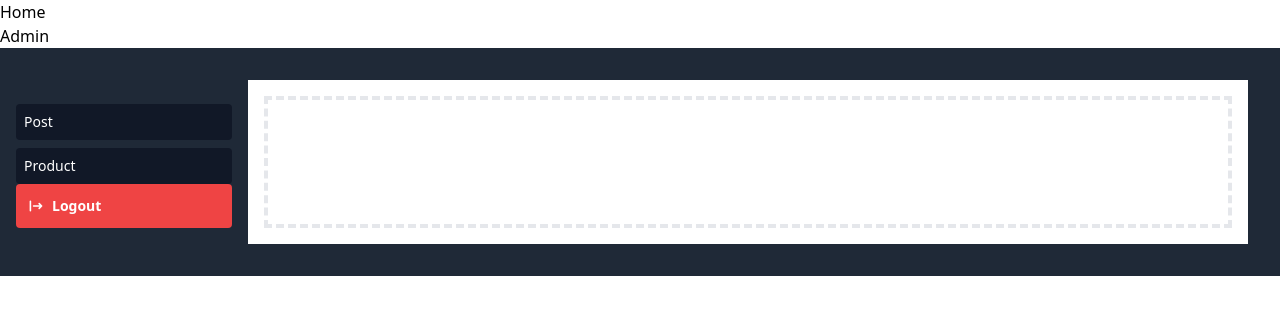
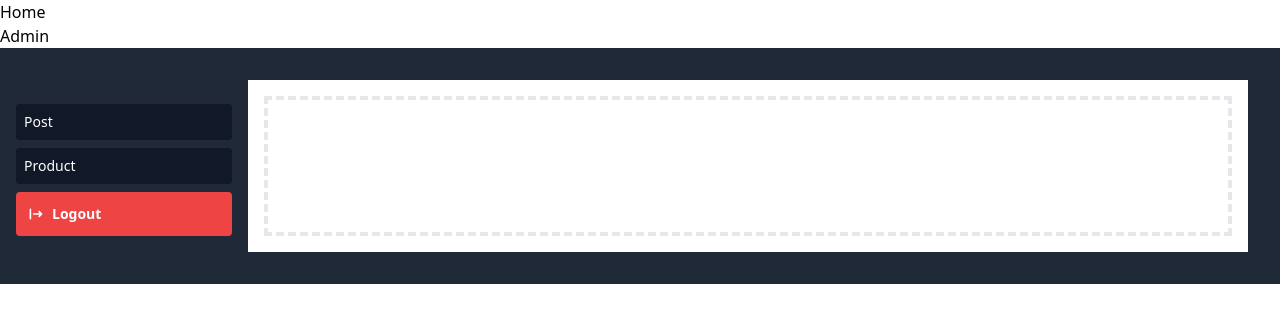
Before and after one commit to tuantm0303/Type_ReactJs, a React (Create React App) app: page /admin in a window 1280 px wide. Shown: the top 322 px of the page. Built offline with nearby package versions, Linux system fonts and the light colour scheme.

Commit message:
update: nav link

```diff
--- a/src/pages/admin/index.tsx
+++ b/src/pages/admin/index.tsx
@@ -9,13 +9,13 @@ function Admin() {
         <aside className="w-80 bg-gray w-fulll hidden sm:block">
           <div className="flex flex-col justify-between h-full p-4 bg-gray-800">
             <div className="text-sm">
-              <div className="bg-gray-900 text-white p-2 rounded mt-2 cursor-pointer hover:bg-gray-700 hover:text-blue-300"><Link to="post">Post</Link></div>
-              <div className="bg-gray-900 text-white p-2 rounded mt-2 cursor-pointer hover:bg-gray-700 hover:text-blue-300"><Link to="product">Product</Link></div>
-              {/* <div className="bg-gray-900 text-white p-2 rounded mt-2 cursor-pointer hover:bg-gray-700 hover:text-blue-300"><Link to="category">Category</Link></div>
-              <div className="bg-gray-900 text-white p-2 rounded mt-2 cursor-pointer hover:bg-gray-700 hover:text-blue-300"><Link to="user">User</Link></div> */}
+              <Link to="post"><div className="bg-gray-900 text-white p-2 rounded mt-2 cursor-pointer hover:bg-gray-700 hover:text-blue-300">Post</div></Link>
+              <Link to="product"><div className="bg-gray-900 text-white p-2 rounded mt-2 cursor-pointer hover:bg-gray-700 hover:text-blue-300">Product</div></Link>
+              {/* <Link to="category"><div className="bg-gray-900 text-white p-2 rounded mt-2 cursor-pointer hover:bg-gray-700 hover:text-blue-300">Category</div></Link>
+              <Link to="user"><div className="bg-gray-900 text-white p-2 rounded mt-2 cursor-pointer hover:bg-gray-700 hover:text-blue-300">User</div></Link> */}
             </div>
 
-            <div className="flex p-3 text-white bg-red-500 rounded cursor-pointer text-center text-sm">
+            <div className="flex p-3 text-white bg-red-500 rounded cursor-pointer text-center text-sm mt-2">
               <button className="rounded inline-flex items-center">
                 <svg className="w-4 h-4 mr-2" xmlns="http://www.w3.org/2000/svg" viewBox="0 0 20 20" fill="currentColor"><path fillRule="evenodd" d="M3 3a1 1 0 00-1 1v12a1 1 0 102 0V4a1 1 0 00-1-1zm10.293 9.293a1 1 0 001.414 1.414l3-3a1 1 0 000-1.414l-3-3a1 1 0 10-1.414 1.414L14.586 9H7a1 1 0 100 2h7.586l-1.293 1.293z" clipRule="evenodd" /></svg>
                 <span className="font-semibold">Logout</span>
```
